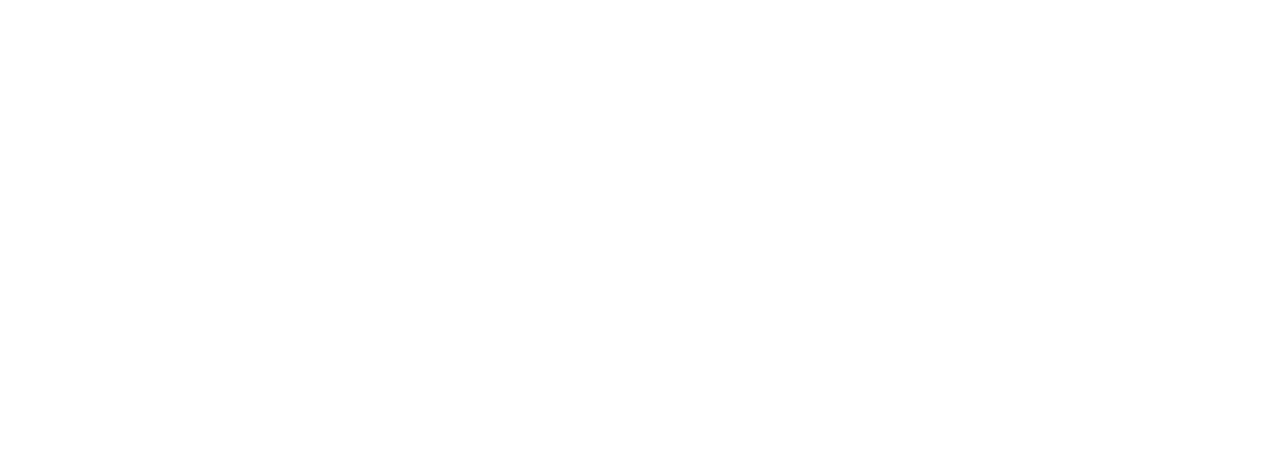
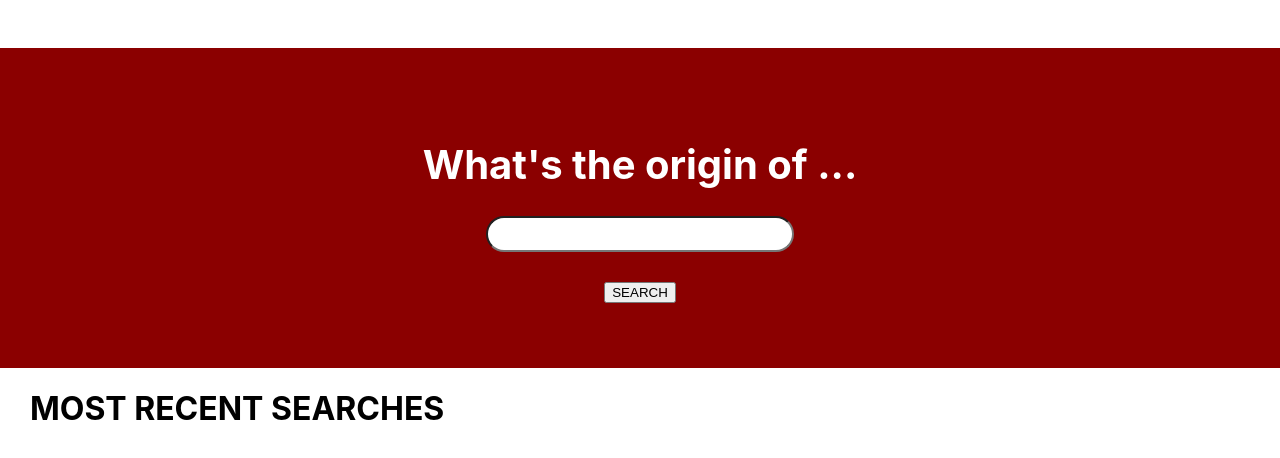
Before and after one commit to hpramanathan/project2-reactlist, a React (Create React App) app: page / in a window 1280 px wide. Shown: the top 458 px of the page. Built offline with nearby package versions, Linux system fonts and the light colour scheme.

Commit message:
5. Latest stable version

```diff
--- a/src/App.css
+++ b/src/App.css
@@ -3,13 +3,18 @@
 }
 
 .App-header {
-  background-color:darkred;
-  min-height: 100vh;
+  background-color:white;
+  min-height: 6vh;
+}
+
+.App-body {
+  background-color: darkred;
+  min-height: 40vh;
   display: flex;
   flex-direction: column;
   align-items: center;
   justify-content: center;
-  font-size: calc(10px + 1.5vmin);
+  font-size: calc(10px + 1.25vmin);
   color: white;
 }
 
@@ -25,11 +30,19 @@
   margin: 0px 0px 30px 0px;
   border-radius: 20px;
   text-align: center;
+  font-size: 0.8em;
 }
 
-#recentSearches {
-  margin: -400px 0 0 50px;
+.App-footer {
+  padding: 0px 0px 0px 30px;
+}
+
+.App-h1 {
   text-align: left;
+}
+
+.App-footer-p {
+  font-size: 1.5em;
 }
 
 .App-link {
--- a/src/App.js
+++ b/src/App.js
@@ -1,31 +1,21 @@
 import './App.css'
 import React, { useState } from "react"
 
-/* const API_URL = `https://dictionaryapi.com/api/v3/references/collegiate/json/curfew?key=1ae97b82-bd14-46a8-a87d-e1082c1300b4`
+function App() {
+  const [wordSearch, setWordSearch] = useState([])
 
-fetch(API_URL)
-    .then((response) => {
-        return response.json()
-})
-    .then((response) => {
-        console.log(response)
-}) */
+  function addWordSearch(e) {
+    e.preventDefault()
+    setWordSearch([...wordSearch, e])
+  }
 
-function App() {
   return (
     <div id="recentSearches">
-      <PastSearchList />
-    </div>
-  )
-}
+        <header className="App-header">
 
-function PastSearchList() {
-  const [wordSearch, setWordSearch] = useState('')
-
-  return (
-      <div className="pastSearchList">
-        <header className="pastSearchList-header">
-            <h1 className="pastSearchList-h1">What's the origin of...</h1>
+        </header>
+        <body className="App-body">
+          <h1 className="App-body-h1">What's the origin of ...</h1>
             <form>
               <input
                 name="myInput"
@@ -36,12 +26,23 @@
               <button
                 id="homeSearchButton"
                 type="submit"
-                  onClick={alert}>SEARCH</button>
+                onClick={() => setWordSearch(!wordSearch)}>SEARCH</button>
             </form>
-        </header>
-        {wordSearch !== '' && <p>You want to search for: {wordSearch}.</p>}
+        </body>
+        <footer className="App-footer">
+          <h1 className="App-h1">MOST RECENT SEARCHES</h1>
+            <div className='App-div'>
+              {wordSearch !== '' && <p className="App-footer-p">{wordSearch}</p>}
+            </div>
+        </footer>
     </div>
   )
 }
 
+function AddToList(props) {
+  const searchList = props.wordSearch.map(function(item, index) {
+    return AddToList()
+  })
+}
+
 export default App;
```
Also changed, not shown: src/PastSearchList.js (deleted, +0 -28 lines). Lines whose indentation alone changed are shown as unchanged.
